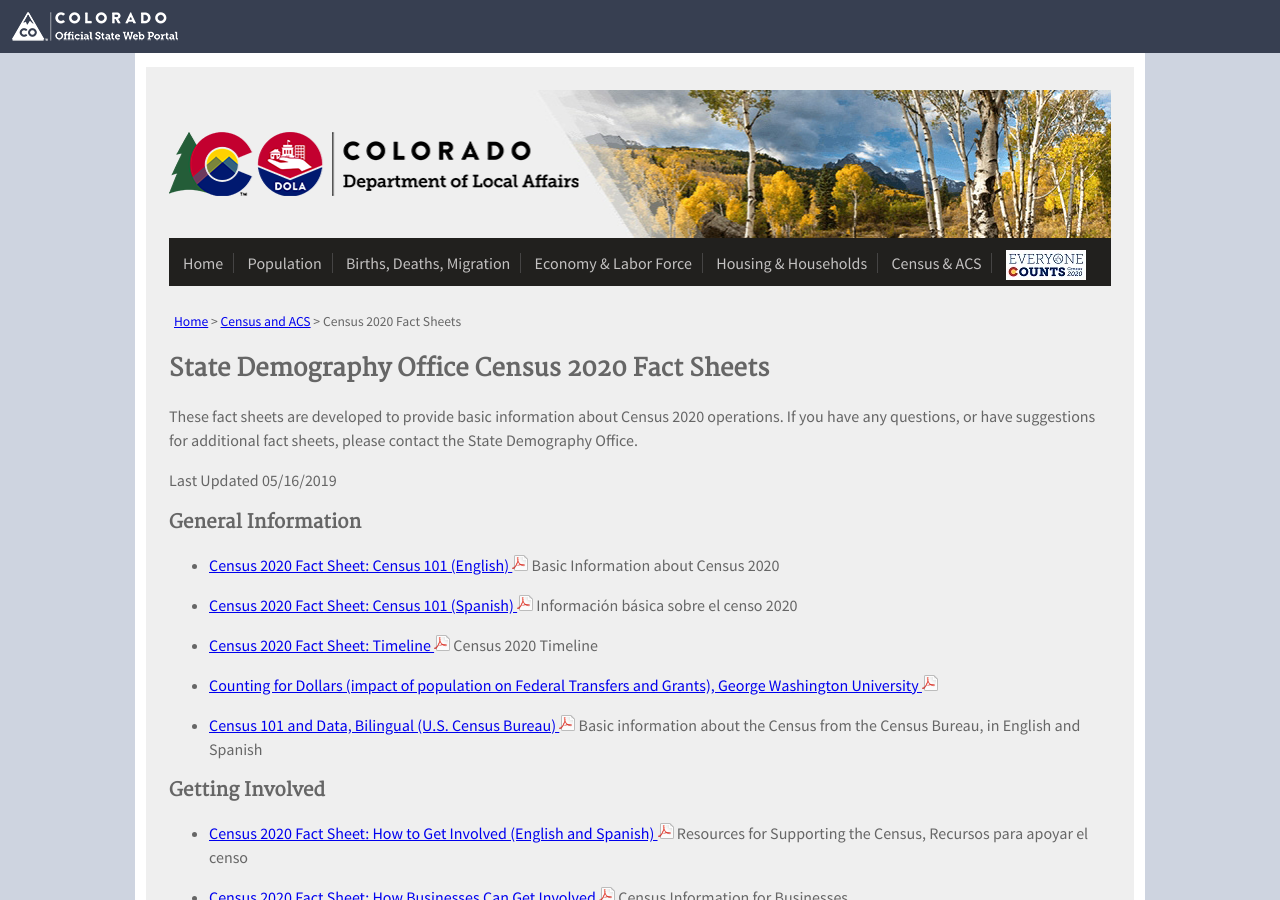
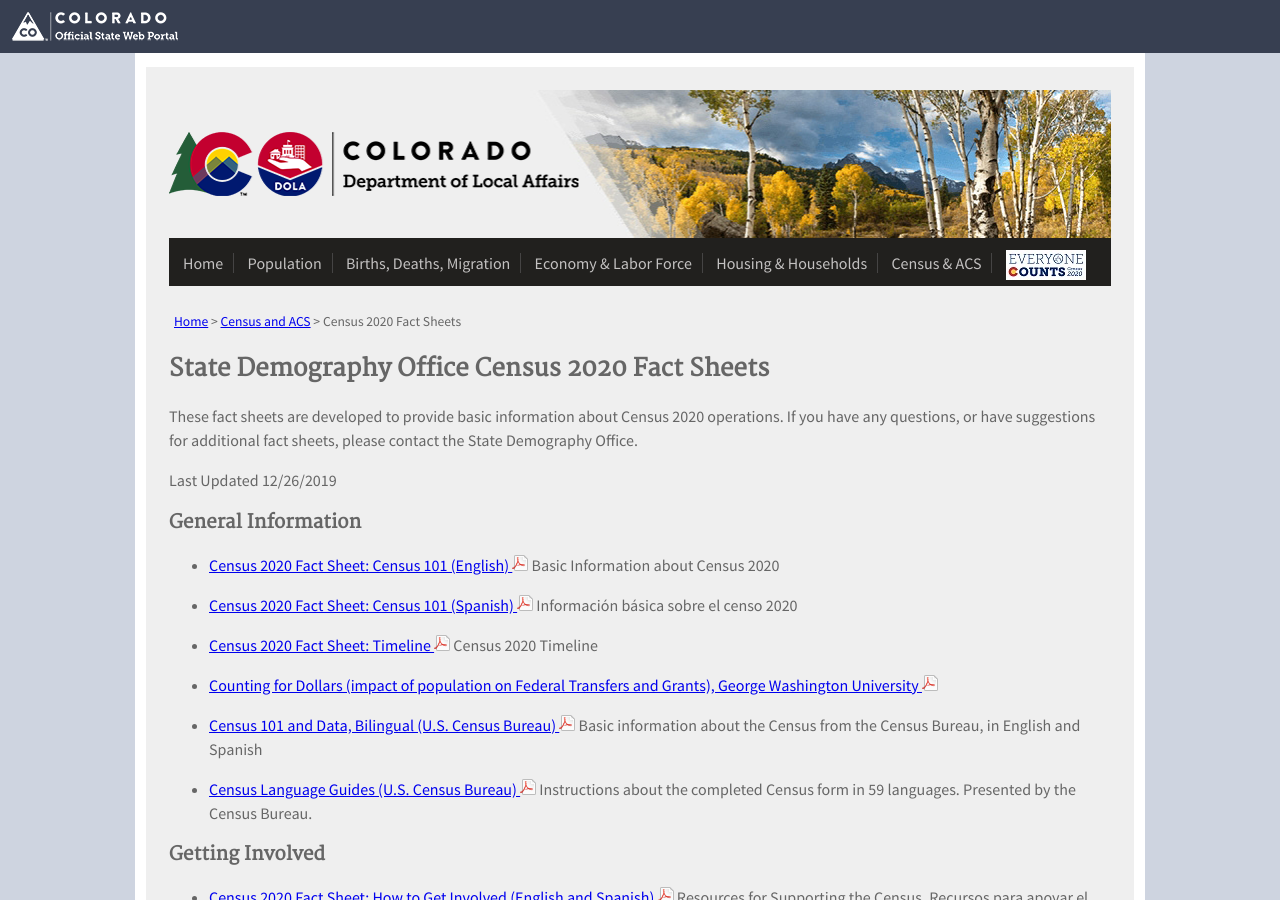
Before and after one commit to TBleess/Website_New, a Jekyll site: the page built from pages/5_CensusACS/2020-factsheets.md, in a window 1280 px wide and 900 px high. Built offline with Jekyll 4.4.1, drawn with Linux system fonts in a browser that asks for light colours.

Commit message:
Update 2020-factsheets.md

```diff
--- a/pages/5_CensusACS/2020-factsheets.md
+++ b/pages/5_CensusACS/2020-factsheets.md
@@ -11,7 +11,7 @@
 for additional fact sheets, please contact the State Demography Office.
 
 
-Last Updated 05/16/2019
+Last Updated 12/26/2019
 
 ### General Information
 
@@ -24,6 +24,8 @@
 *	[Counting for Dollars (impact of population on Federal Transfers and Grants), George Washington University ![pdf](/images/page_white_acrobat.png 'download pdf file')](https://gwipp.gwu.edu/sites/g/files/zaxdzs2181/f/downloads/IPP-1819-3%20CountingforDollars_CO.pdf)
 
 * [Census 101 and Data, Bilingual (U.S. Census Bureau) ![pdf](/images/page_white_acrobat.png 'download pdf file')](https://drive.google.com/open?id=1JtpX8LT311ZGr_6ZW-gPPZVM9jfTEMAP) Basic information about the Census  from the Census Bureau, in English and Spanish
+
+* [Census Language Guides (U.S. Census Bureau) ![pdf](/images/page_white_acrobat.png 'download pdf file')]("https://www.census.gov/programs-surveys/decennial-census/2020-census/planning-management/language-resources/language-guides.html") Instructions about the  completed Census form in 59 languages.  Presented by the Census Bureau.
 
 ### Getting Involved
 
```
